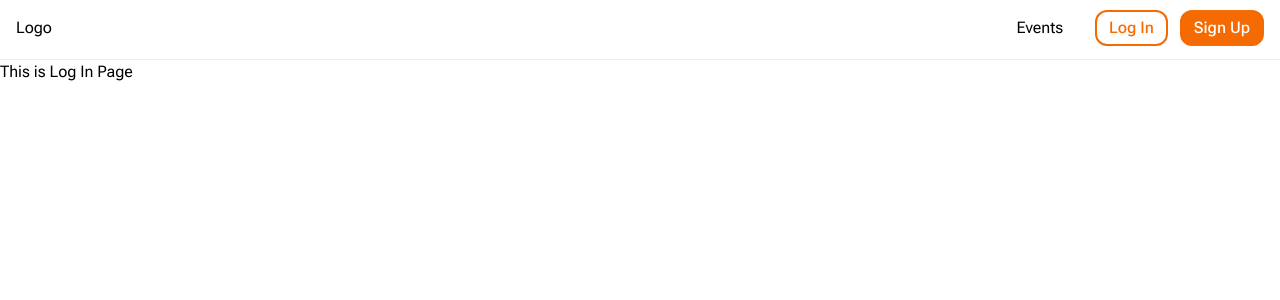
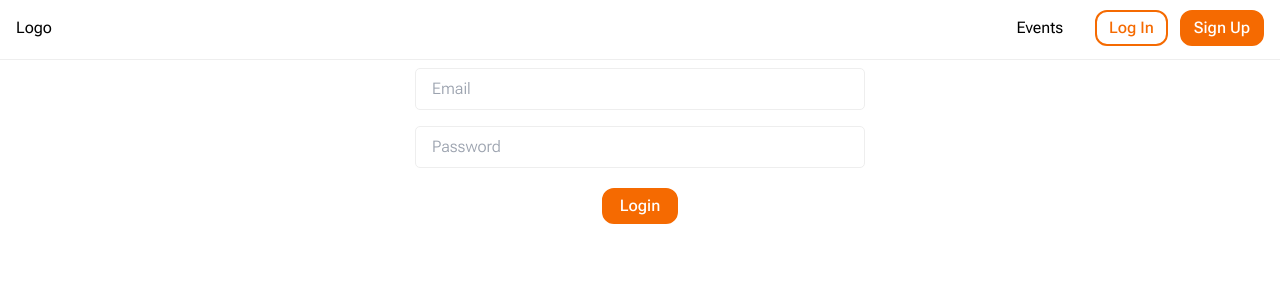
Before and after one commit to aaronlimck/WAD2, a Vue app: page /login in a window 1280 px wide. Shown: the top 300 px of the page. Built offline with nearby package versions, Linux system fonts and the light colour scheme.

Commit message:
added authentication feature

```diff
--- a/src/components/Authentication/TheLogin.vue
+++ b/src/components/Authentication/TheLogin.vue
@@ -1,14 +1,68 @@
 <template>
   <section>
     <div class="container mx-auto">
-      <h1>This is Log In Page</h1>
+      <div class="flex flex-col items-center">
+        <base-input
+          name="email"
+          type="email"
+          placeholder="Email"
+          @input-value="getEmail"
+        />
+        <base-input
+          name="password"
+          type="password"
+          placeholder="Password"
+          @input-value="getPassword"
+        />
+        <p>{{ errorMessage }}</p>
+        <base-button class="py-1 px-4 mt-3" @click="login">Login</base-button>
+      </div>
     </div>
   </section>
 </template>
 
 <script>
-export default {};
+import { getAuth, signInWithEmailAndPassword } from "firebase/auth";
+
+export default {
+  data() {
+    return {
+      enteredEmail: "",
+      enteredPassword: "",
+      errorMessage: "",
+    };
+  },
+  methods: {
+    getEmail(value) {
+      this.enteredEmail = value;
+    },
+    getPassword(value) {
+      this.enteredPassword = value;
+    },
+    login() {
+      console.log(
+        `email:${this.enteredEmail} and password: ${this.enteredPassword}`
+      );
+      const auth = getAuth();
+      signInWithEmailAndPassword(auth, this.enteredEmail, this.enteredPassword)
+        .then((userCredential) => {
+          // Signed in
+          const user = userCredential.user;
+          console.log("Successfully login!");
+          localStorage.setItem("userID", user.uid);
+          console.log(user);
+          console.log(localStorage.getItem("userID"));
+          // ...
+        })
+        .catch((error) => {
+          console.log(error.code);
+          console.log(error.message);
+        });
+    },
+  },
+};
 </script>
+n
 
 <style scoped>
 input {
--- a/src/components/Authentication/TheSignUp.vue
+++ b/src/components/Authentication/TheSignUp.vue
@@ -1,33 +1,20 @@
 <template>
   <section>
     <div class="container mx-auto">
-      <!-- <h1>This is Sign Up Page</h1>
-      <div class="flex flex-col items-center">
-        <input
-          class="mb-2"
-          type="email"
-          placeholder="Enter your email"
-          ref="email"
-        />
-        <input
-          type="password"
-          placeholder="Enter your password"
-          ref="password"
-        />
-        <base-button class="py-1 px-4 mt-3" @click="register"
-          >Sign Up</base-button
-        >
-      </div> -->
-
       <div class="flex flex-col items-center">
         <base-input
           name="email"
           type="email"
           placeholder="Email"
-          cRef="username"
+          @input-value="getEmail"
         />
-        <base-input name="password" type="password" placeholder="Password" />
-        <base-button class="py-1 px-4 mt-3" @click="tryError"
+        <base-input
+          name="password"
+          type="password"
+          placeholder="Password"
+          @input-value="getPassword"
+        />
+        <base-button class="py-1 px-4 mt-3" @click="register"
           >Get Started</base-button
         >
       </div>
@@ -37,22 +24,27 @@
 
 <script>
 import { getAuth, createUserWithEmailAndPassword } from "firebase/auth";
-import { useRouter } from "vue-router";
 import BaseButton from "../UI/BaseButton.vue";
 
 export default {
   components: { BaseButton },
   data() {
-    return {};
+    return {
+      email: "",
+      password: "",
+    };
   },
   methods: {
-    tryError() {
-      console.log(this.$refs.username);
+    getEmail(value) {
+      this.email = value;
+    },
+    getPassword(value) {
+      this.password = value;
     },
     register() {
-      const email = this.$refs.email.value;
-      const password = this.$refs.password.value;
-      const router = useRouter();
+      const email = this.email;
+      const password = this.password;
+      console.log(`email:${email} and password: ${password}`);
       const auth = getAuth();
       createUserWithEmailAndPassword(auth, email, password)
         .then((userCredential) => {
@@ -60,14 +52,15 @@ export default {
           const user = userCredential.user;
           console.log("Successfully registered!");
           console.log(user);
-          router.push("/feed"); // redirect to the feed
           // ...
         })
         .catch((error) => {
           console.log(error);
-          // const errorCode = error.code;
-          // const errorMessage = error.message;
-          // ..
+          console.log(error.message);
+          console.log(error.code);
+          if (error.message === "auth/email-already-in-use") {
+            this.errorExist = true;
+          }
         });
     },
   },
```
